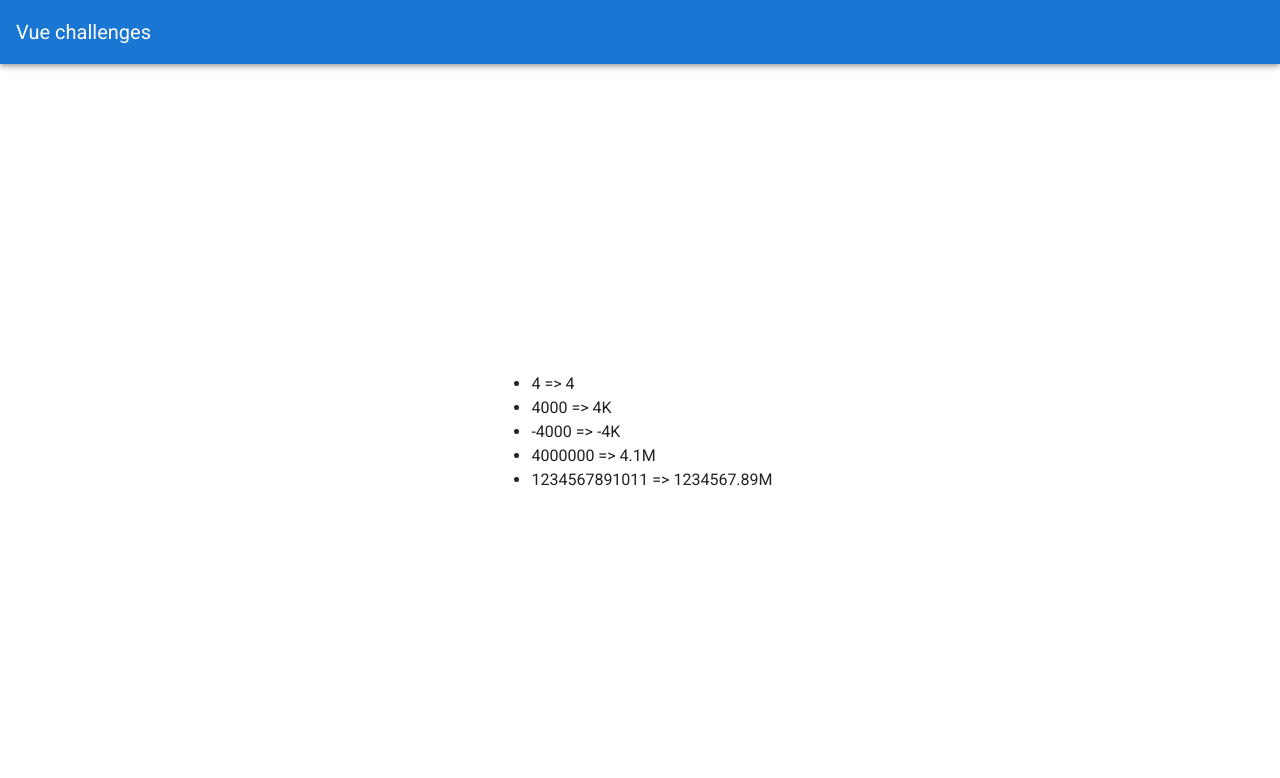
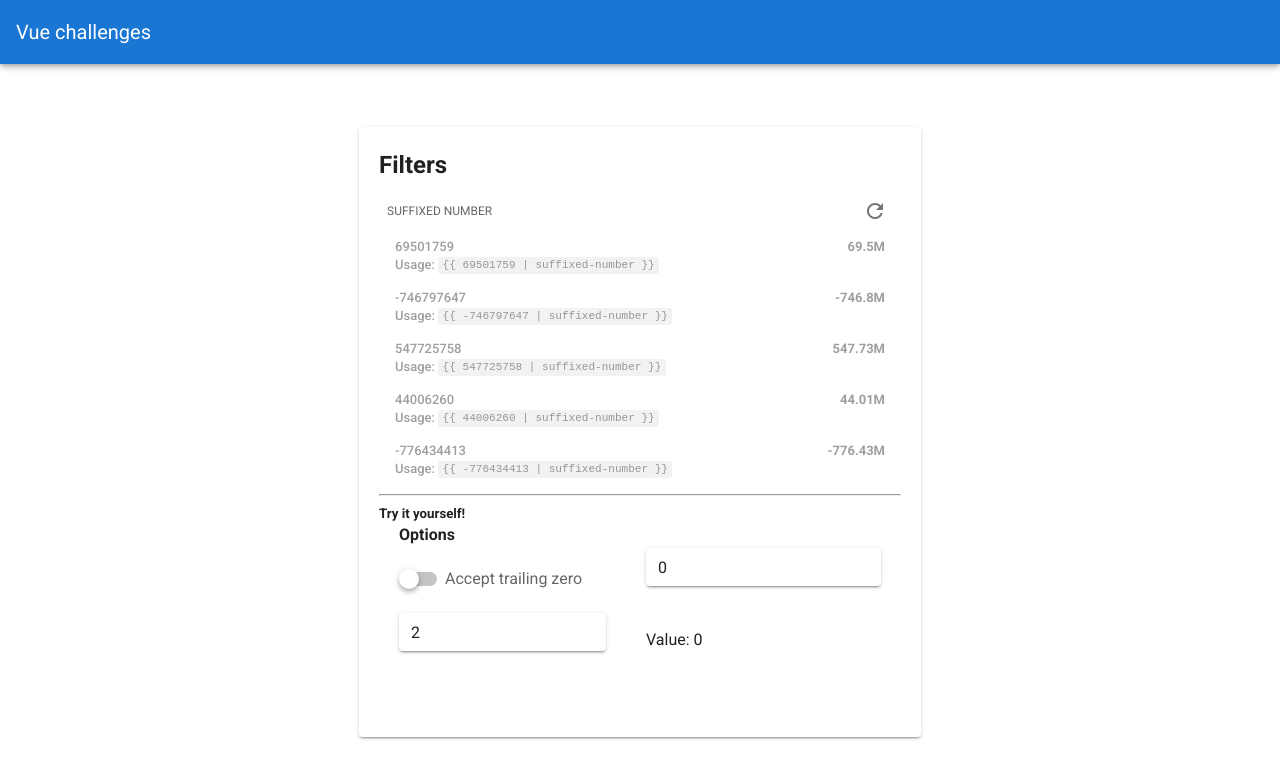
Before and after one commit to AvocadoVenom/vue-challenges, a Vue app: page /filters in a window 1280 px wide. Shown: the top 778 px of the page. Built offline with nearby package versions, Linux system fonts and the light colour scheme.

Commit message:
Filters : Suffixed number

```diff
--- a/src/components/pages/Filters.vue
+++ b/src/components/pages/Filters.vue
@@ -1,17 +1,98 @@
 <template>
   <div class="d-flex justify-center align-center fill-height">
-    <ul>
-      <li>4 => {{ 4 | suffixed-number }}</li>
-      <li>4000 => {{ 4000 | suffixed-number }}</li>
-      <li>-4000 => {{ -4000 | suffixed-number }}</li>
-      <li>4000000 => {{ 4100001 | suffixed-number }}</li>
-      <li>1234567891011 => {{ 1234567891011 | suffixed-number }}</li>
-    </ul>
+    <v-card class="pa-5">
+      <div class="d-flex flex-column justify-start align-stretch">
+        <h2>Filters</h2>
+        <v-list dense>
+          <v-subheader>
+            <div class="d-flex justify-space-between align-center" style="width: 100%;">
+              <div>SUFFIXED NUMBER</div>
+              <v-btn text icon @click="randomize">
+                <v-icon>mdi-refresh</v-icon>
+              </v-btn>
+            </div>
+          </v-subheader>
+          <v-list-item-group color="primary">
+            <v-list-item disabled v-for="(item, i) in samples" :key="i">
+              <v-list-item-content>
+                <v-list-item-title>
+                  <div class="d-flex justify-space-between align-center">
+                    <div>{{item}}</div>
+                    <div>
+                      <strong>{{item | suffixed-number}}</strong>
+                    </div>
+                  </div>
+                </v-list-item-title>
+                <v-list-item-subtitle>
+                  Usage:
+                  <code>{{getCode(item)}}</code>
+                </v-list-item-subtitle>
+              </v-list-item-content>
+            </v-list-item>
+          </v-list-item-group>
+        </v-list>
+        <hr />
+        <h5 class="mt-2">Try it yourself!</h5>
+        <div class="d-flex justify-space-around align-center mb-10">
+          <div class="d-flex flex-column justify-start align-start px-5">
+            <h4>Options</h4>
+            <v-switch v-model="trailingZero" :hint="trailingZeroHint" label="Accept trailing zero"></v-switch>
+            <v-text-field
+              v-model="nbDecimals"
+              label="Number of decimals"
+              :hint="decimalsHint"
+              solo
+              dense
+            ></v-text-field>
+          </div>
+          <div class="d-flex flex-column justify-space-around align-start px-5">
+            <v-text-field type="number" v-model="testValue" label="Test value" solo clearable dense></v-text-field>
+            <div
+              class="mt-4 text-center"
+            >Value: {{ testValue | suffixed-number(nbDecimals,trailingZero) }}</div>
+          </div>
+        </div>
+      </div>
+    </v-card>
   </div>
 </template>
 <script lang="ts">
 import Vue from "vue";
+import * as suffixedFilter from "@/filters/SuffixedNumber";
+
+const maxSamples = 5;
+const maxValue = 1_000_000_000;
+const minValue = -1_000_000_000;
 
 export default Vue.extend({
+  data: () => {
+    return {
+      samples: [] as number[],
+      trailingZero: suffixedFilter.defaultTrailingZero,
+      nbDecimals: suffixedFilter.defaultDecimals,
+      testValue: 0
+    };
+  },
+  created: function() {
+    this.randomize();
+  },
+  methods: {
+    getCode(value: number): string {
+      return `{{ ${value} | suffixed-number }}`;
+    },
+    randomize(): void {
+      this.samples = Array.from({ length: maxSamples }, () =>
+        Math.floor(Math.random() * (maxValue - minValue) + minValue)
+      );
+    }
+  },
+  computed: {
+    decimalsHint: function() {
+      return `Default value: ${suffixedFilter.defaultDecimals}`;
+    },
+    trailingZeroHint: function() {
+      return `Default value: ${suffixedFilter.defaultTrailingZero}`;
+    }
+  }
 });
 </script>
--- a/src/filters/SuffixedNumber.ts
+++ b/src/filters/SuffixedNumber.ts
@@ -1,21 +1,24 @@
 import Vue from 'vue';
-const unities = [
+export const unities = [
   { suffix: 'K', value: 1_000 },
   { suffix: 'M', value: 1_000_000 },
-  { suffix: 'B', value: 1000_000_000 }
+  { suffix: 'B', value: 1_000_000_000 }
 ];
+
+export const defaultTrailingZero = false;
+export const defaultDecimals = 2;
 
 export default Vue.filter('suffixed-number', function(
   value: number,
-  decimals: number = 2,
-  trailingZero: boolean = false
+  decimals: number = defaultDecimals,
+  trailingZero: boolean = defaultTrailingZero
 ) {
-  if (!value || isNaN(value)) return '';
+  if ((value !== 0 && !value) || isNaN(value)) return '';
 
   let i = 0;
   let formatted = value.toString();
 
-  while (i < unities.length - 1 && Math.abs(value / unities[i].value) >= 1) {
+  while (i <= unities.length - 1 && Math.abs(value / unities[i].value) >= 1) {
     let n = (value / unities[i].value).toFixed(decimals);
     if (!trailingZero) n = n.replace(/0+$/, '');
     if (n[n.length - 1] === '.') n = n.replace('.', '');
```
